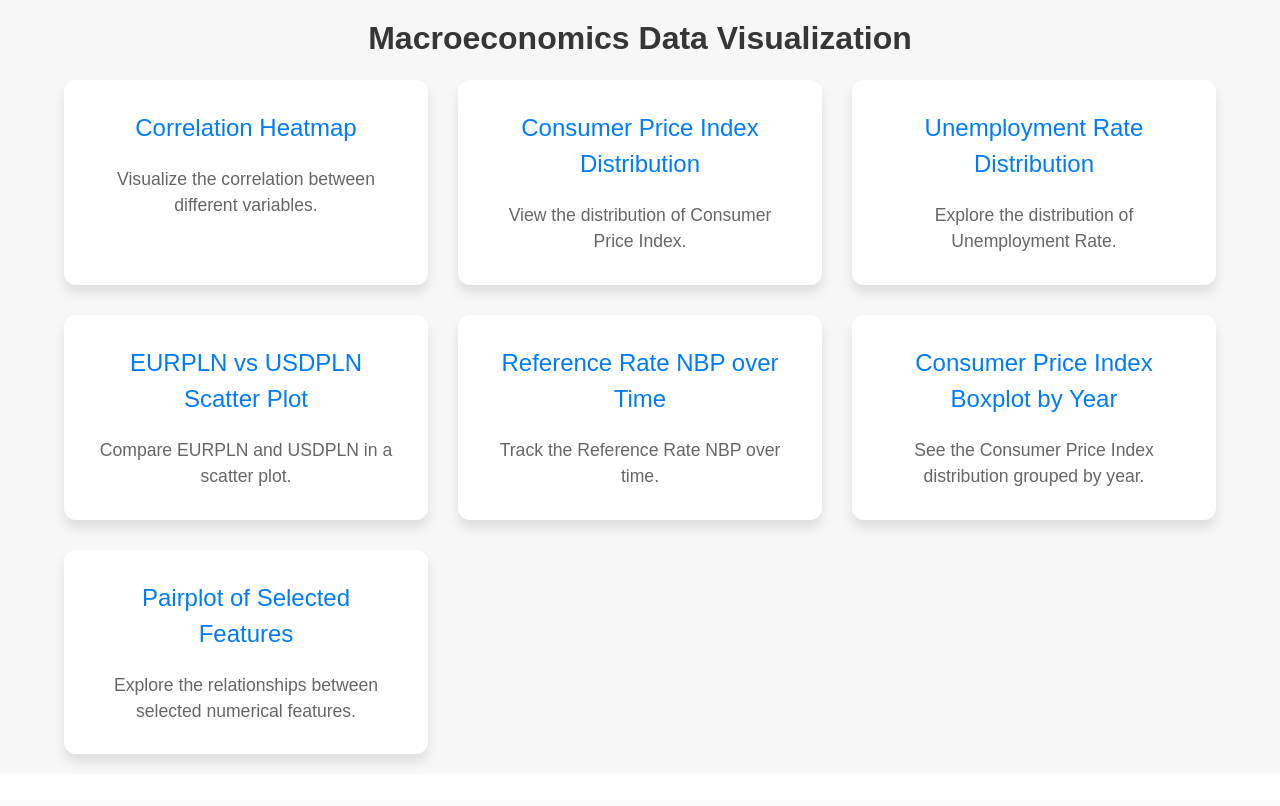
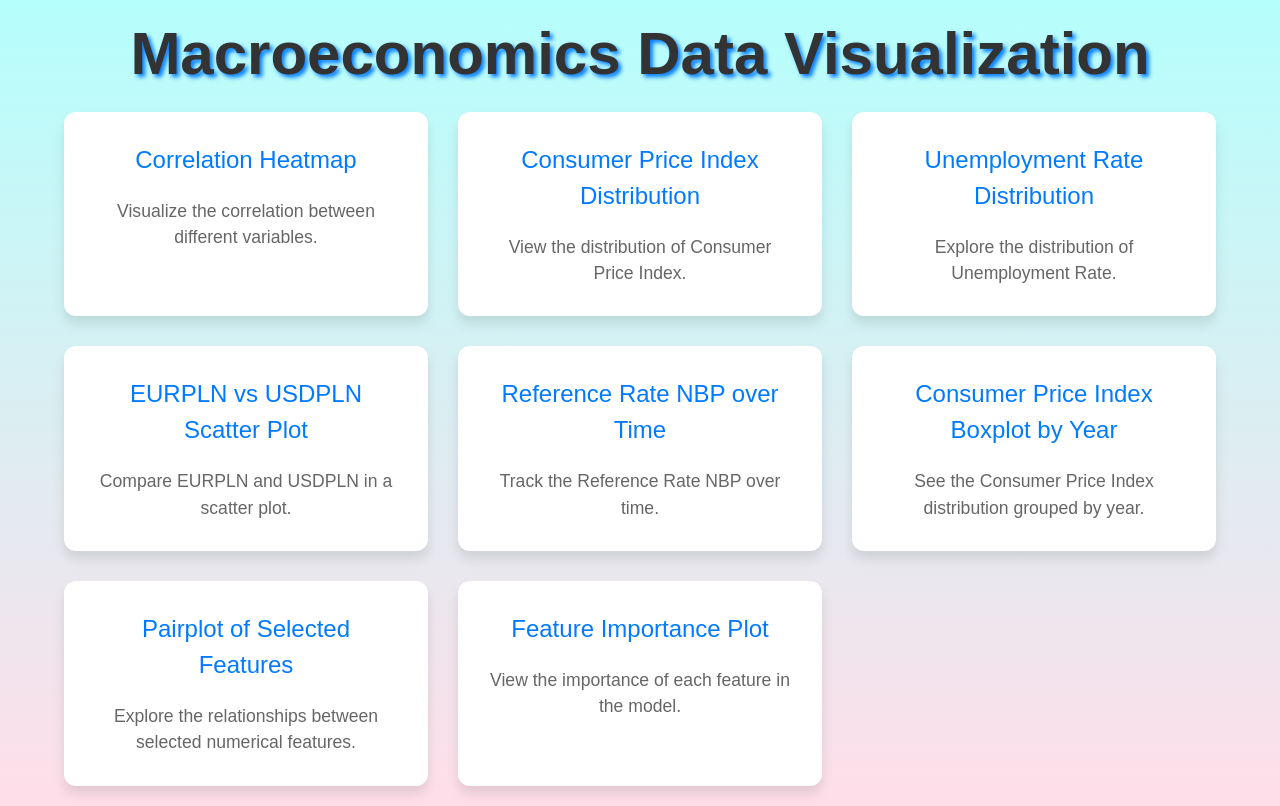
Before and after one commit to chandanneralgi/InsightLens, a Flask app: page / in a window 1280 px wide. Before the commit the page ends 764 px from the top, so only its background shows below. Run offline with Flask 3, Linux system fonts and the light colour scheme.

Commit message:
Add files via upload

```diff
--- a/templates/index.html
+++ b/templates/index.html
@@ -8,7 +8,8 @@
     <style>
         body {
             font-family: Arial, sans-serif;
-            background-color: #f7f7f7;
+            background-color: #FFDEE9;
+            background-image: linear-gradient(0deg, #FFDEE9 0%, #B5FFFC 100%);
             padding: 20px;
         }
         h1 {
@@ -16,6 +17,11 @@
             margin-bottom: 30px;
             text-align: center;
             color: #333333;
+        }
+        .title{
+            color: #333333;
+            font-size: 60px;
+            text-shadow: 3px 3px 4px #007bff
         }
         .visualization-links {
             display: grid;
@@ -34,6 +40,8 @@
         .visualization-card:hover {
             transform: translateY(-10px);
             box-shadow: 0 12px 18px rgba(0, 0, 0, 0.15);
+            background-color: #FFDEE9;
+            background-image: linear-gradient(0deg, #FFDEE9 0%, #B5FFFC 100%);
         }
         .visualization-title {
             font-size: 1.5rem;
@@ -86,6 +94,10 @@
                 <h2 class="visualization-title"><a href="/pairplot_selected_features">Pairplot of Selected Features</a></h2>
                 <p class="visualization-description">Explore the relationships between selected numerical features.</p>
             </div>
+            <div class="visualization-card">
+                <h2 class="visualization-title"><a target="_blank" href="https://colab.research.google.com/drive/1m_qy5VwF-k5AGAneuNCOzdeg1zTGeWOp?usp=sharing">Feature Importance Plot</a></h2>
+                <p class="visualization-description">View the importance of each feature in the model.</p>
+            </div>
         </div>
     </div>
 </body>
```
